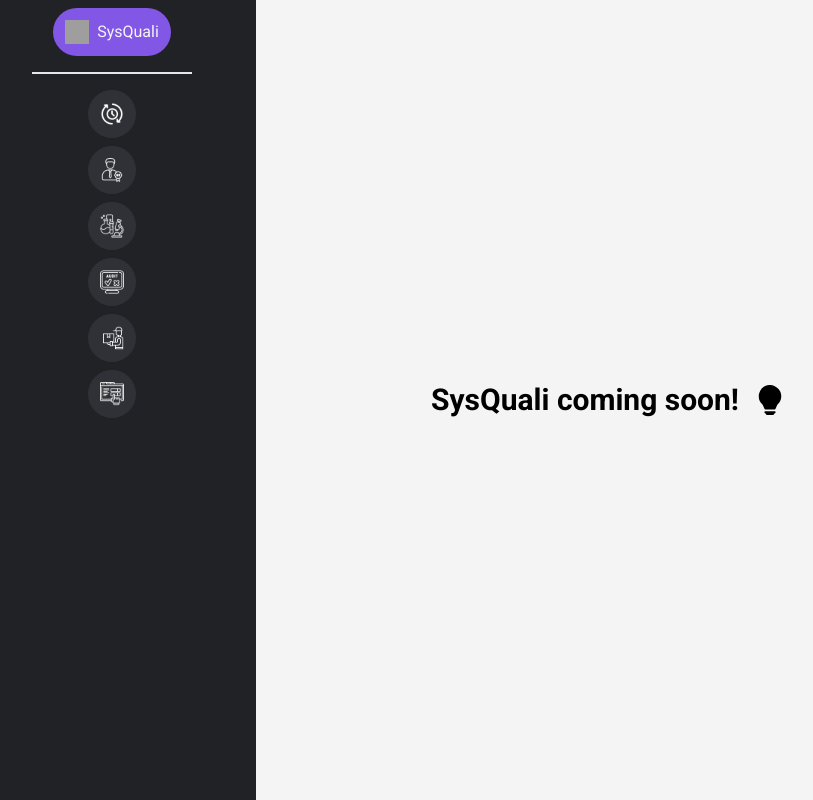
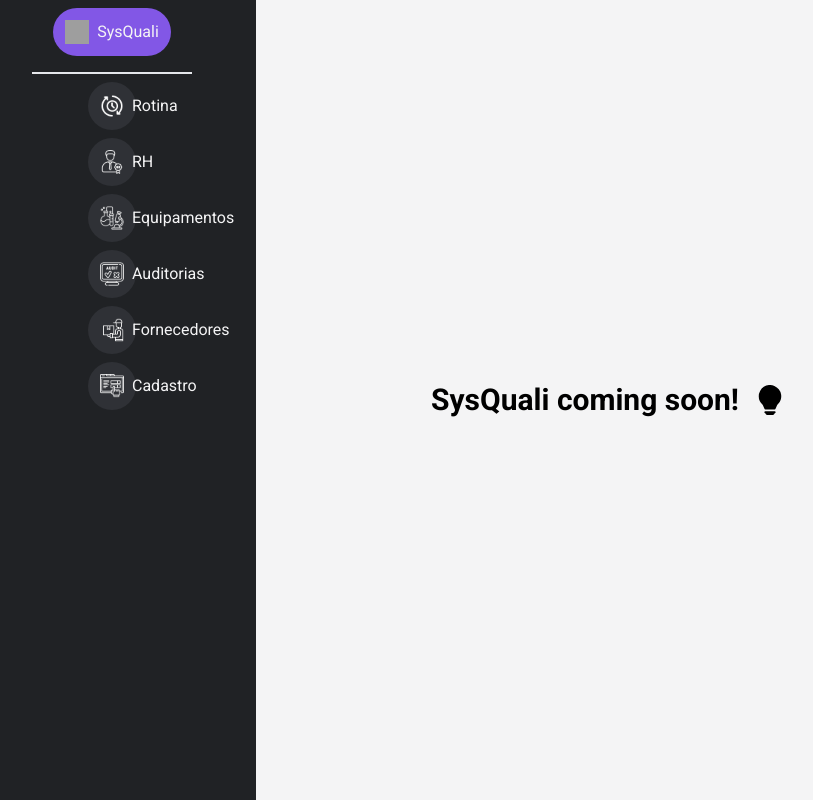
Before and after one commit to LucasPreviato/app.sysquali.frontend, a React (Vite) app in the folder app.sysquali.frontend/: page / in a window 1280 px wide. Shown: the whole page, without its empty margins (32-845 px from the left). Built offline with nearby package versions, Linux system fonts and the light colour scheme; grey boxes are pictures that could not be loaded.

Commit message:
Design sidebar and sidebuttons

```diff
--- a/app.sysquali.frontend/src/components/Sidebar/Index.tsx
+++ b/app.sysquali.frontend/src/components/Sidebar/Index.tsx
@@ -1,10 +1,22 @@
 import { Popover } from "@headlessui/react";
 import { Separator } from "./Separator";
 import { SideButtons } from "./SideButtons";
-import Rotina from "../assets/img/imgsidebar/Rotina.svg"
+import Rotina from "../assets/img/imgsidebar/iconRotina.svg"
+import RH from "../assets/img/imgsidebar/iconRH.svg"
+import Equipamentos from "../assets/img/imgsidebar/iconEquipamento.svg"
+import Auditorias from "../assets/img/imgsidebar/iconAuditoria.svg"
+import Fornecedores from "../assets/img/imgsidebar/iconFornecedores.svg"
+import Cadastro from "../assets/img/imgsidebar/iconCadastro.svg"
 
 export function Sidebar() {
-
+    const Menus = [
+        { title: "Rotina", src: Rotina, alt: "Imagem de Rotina" },
+        { title: "RH", src: RH, alt: "Imagem de RH" },
+        { title: "Equipamentos", src: Equipamentos, alt: "Imagem de Equipamentos" },
+        { title: "Auditorias", src: Auditorias, alt: "Imagem de Auditorias" },
+        { title: "Fornecedores", src: Fornecedores, alt: "Imagem de Fornecedores" },
+        { title: "Cadastro", src: Cadastro, alt: "Imagem de Cadastro" },
+    ];
 
 
     return (
@@ -21,8 +33,19 @@ export function Sidebar() {
                 </Popover.Button>
                 <Separator />
 
-                <SideButtons />
+                <ul className="flex flex-col gap-2  ">
 
+                    {Menus.map((menu, index) => (
+                        <li key={index} className="group-hover:max-w-xs">
+                            <Popover.Button className=" text-zinc-100 bg-sysquali-600 w-12 h-12 px-3 rounded-full flex items-center  ">
+                                <img className="w-7 h-7 " src={`${menu.src}`} alt={`${menu.alt}`} />
+                                <span className="max-w-0 overflow-hidden group-hover:overflow-visible">
+                                    <span className="pl-2">{menu.title}</span>
+                                </span>
+                            </Popover.Button>
+                        </li>
+                    ))}
+                </ul>
             </Popover>
         </>
     )
--- a/app.sysquali.frontend/src/components/Sidebar/SideButtons.tsx
+++ b/app.sysquali.frontend/src/components/Sidebar/SideButtons.tsx
@@ -1,36 +1,12 @@
 import { Popover } from "@headlessui/react";
-import Rotina from "../assets/img/imgsidebar/iconRotina.svg"
-import RH from "../assets/img/imgsidebar/iconRH.svg"
-import Equipamentos from "../assets/img/imgsidebar/iconEquipamento.svg"
-import Auditorias from "../assets/img/imgsidebar/iconAuditoria.svg"
-import Fornecedores from "../assets/img/imgsidebar/iconFornecedores.svg"
-import Cadastro from "../assets/img/imgsidebar/iconCadastro.svg"
+
 
 export function SideButtons() {
-  const Menus = [
-    { title: "Rotina", src: Rotina, alt: "Imagem de Rotina" },
-    { title: "RH", src: RH, alt: "Imagem de RH" },
-    { title: "Equipamentos", src: Equipamentos, alt: "Imagem de Equipamentos" },
-    { title: "Auditorias", src: Auditorias, alt: "Imagem de Auditorias" },
-    { title: "Fornecedores", src: Fornecedores, alt: "Imagem de Fornecedores" },
-    { title: "Cadastro", src: Cadastro, alt: "Imagem de Cadastro" },
-  ];
+
   return (
-    <Popover className=" pt-2 ">
+    <Popover className=" pt-2  ">
 
-      <ul className="flex flex-col gap-2  ">
 
-        {Menus.map((menu, index) => (
-          <li key={index} className="">
-            <Popover.Button className=" text-zinc-100 bg-sysquali-600 w-12 h-12 px-3 rounded-full flex items-center group ">
-              <img title="" className="w-7 h-7 " src={`${menu.src}`} alt={`${menu.alt}`} />
-              <span className="max-w-0 overflow-hidden group-hover:max-w-full transition-all">
-                <span className="pt-2">{menu.title}</span>
-              </span>
-            </Popover.Button>
-          </li>
-        ))}
-      </ul>
     </Popover >
   )
 }
```
